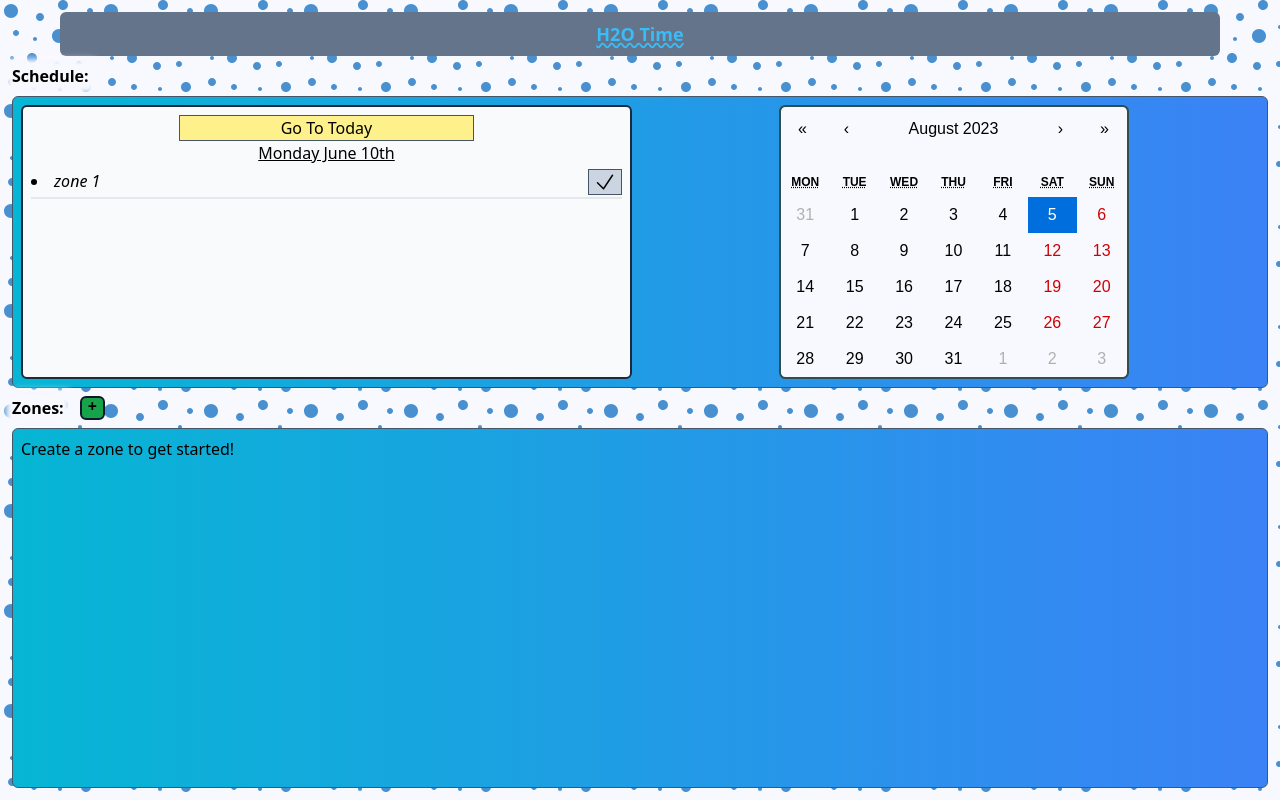
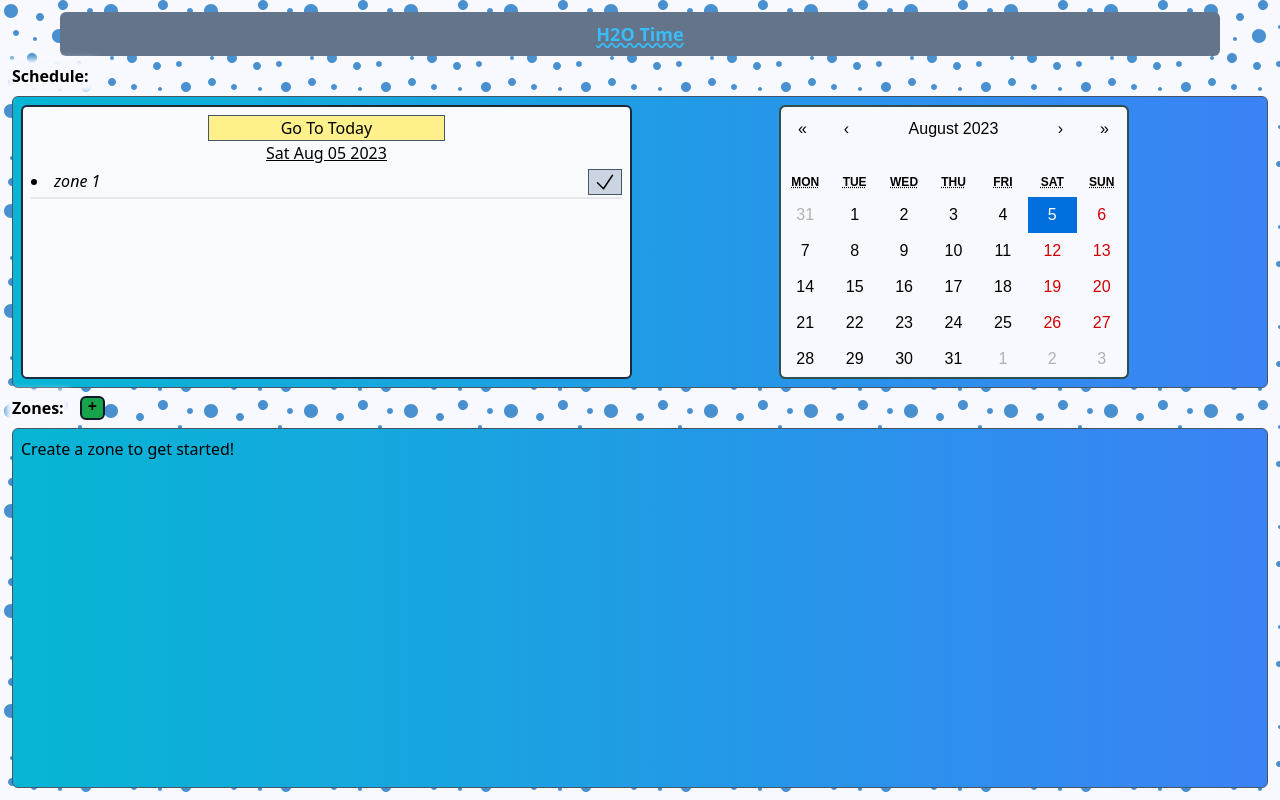
Before and after one commit to Jaron-Warren/H2O-Time, a React (Vite) app: page / in a window 1280 px wide. Built offline with nearby package versions, Linux system fonts and the light colour scheme.

Commit message:
display day from cal

```diff
--- a/src/App.tsx
+++ b/src/App.tsx
@@ -111,6 +111,7 @@ function App() {
             <ComponentScheduleDetails
               activeDateSchedule={activeDateSchedule}
               changeActiveDate={changeActiveDate}
+              activeDate={activeDate}
             />
             <ComponentScheduleCalendar
               activeDate={activeDate}
--- a/src/componentScheduleDetails.tsx
+++ b/src/componentScheduleDetails.tsx
@@ -4,17 +4,18 @@ import { ComponentScheduleDetailsDate } from "./componentScheduleDetailsDate";
 export function ComponentScheduleDetails({
   activeDateSchedule,
   changeActiveDate,
+  activeDate,
 }) {
   return (
     <>
       <div className="m-2 flex flex-col rounded-md border-2 border-slate-800 bg-slate-50 p-2">
         <button
-          className="w-1/2 self-center border border-slate-600 bg-yellow-200"
+          className="w-2/5 self-center border border-slate-600 bg-yellow-200"
           onClick={() => changeActiveDate(new Date())}
         >
           Go To Today
         </button>
-        <h4 className="text-center underline">Monday June 10th</h4>
+        <h4 className="text-center underline">{activeDate.toDateString()}</h4>
         <ul className="list-inside list-disc py-1">
           <ComponentScheduleDetailsDate />
         </ul>
```
